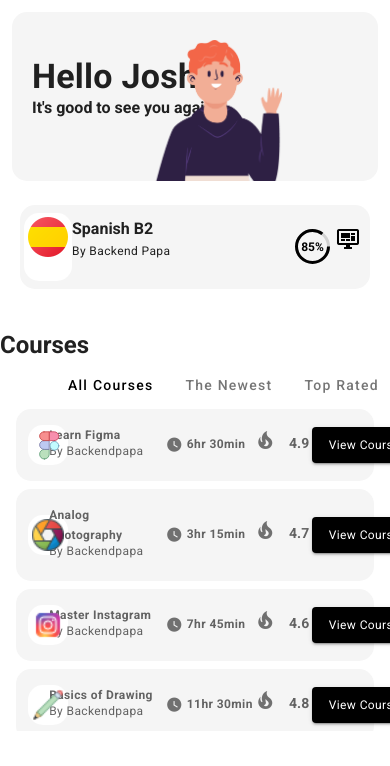
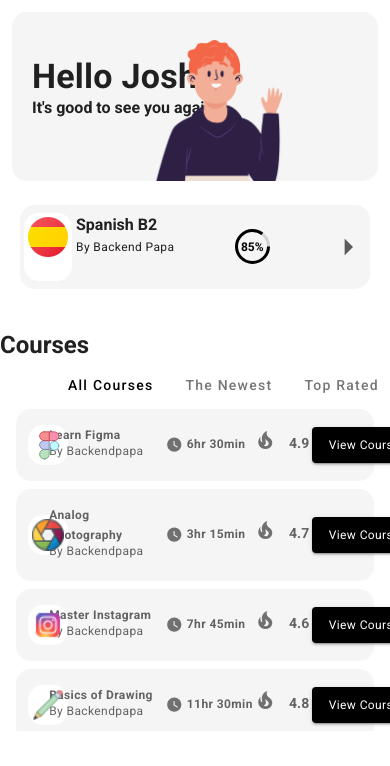
Before and after one commit to backendpapa/edashboard, a Vue app: page / in a window 390 px wide. Shown: the top 766 px of the page. Built offline with nearby package versions, Linux system fonts and the light colour scheme.

Commit message:
make it better

```diff
--- a/src/components/Home/Intro.vue
+++ b/src/components/Home/Intro.vue
@@ -24,9 +24,9 @@
                      </v-img>
                      </div>
 
-                           <div class="">
-                           <p class="font-weight-bold">Spanish B2</p>
-                           <p class="text-caption  mt-n4">By Backend Papa</p>
+                           <div class=" ml-1" style="height:8vh">
+                           <p style="margin:auto" class="font-weight-bold">Spanish B2</p>
+                           <p class="text-caption  ">By Backend Papa</p>
                        </div>
                       <v-spacer></v-spacer>
 
@@ -42,11 +42,11 @@
                         >
                     <span style="font-size:12px" class="font-weight-bold">85%</span>
                         </v-progress-circular>
-
+                        <v-spacer></v-spacer>
 
 
                             <v-btn class="  text-caption d-none d-sm-flex" color="black" dark style="text-transform:none;">Continue</v-btn>
-                             <p class="text-right"><v-btn icon class="   d-flex d-sm-none" color="black"  rounded><v-icon>mdi-monitor-dashboard</v-icon></v-btn></p>
+                           <v-btn icon  plain class="   d-flex d-sm-none" color="black"  rounded><v-icon size="40px">mdi-menu-right</v-icon></v-btn>
 
                    </v-row>
 
```
